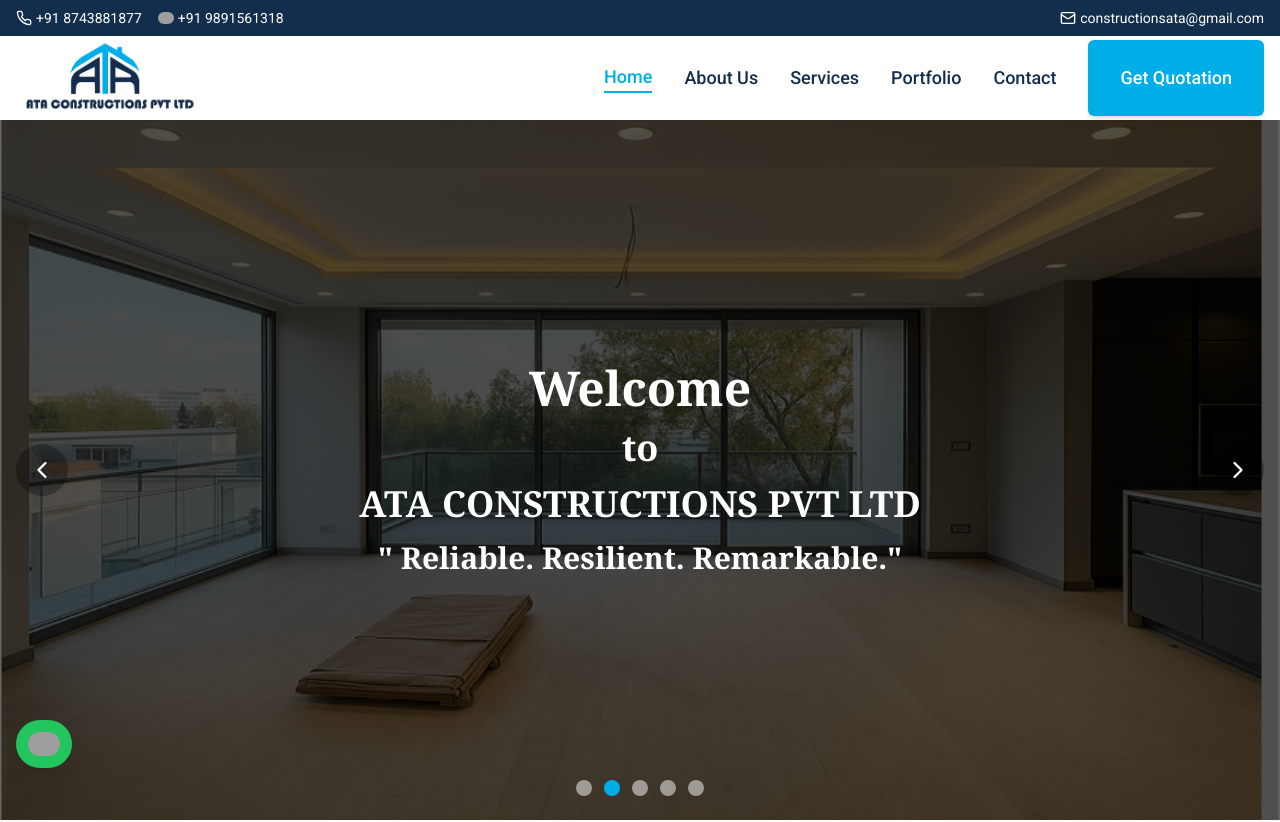
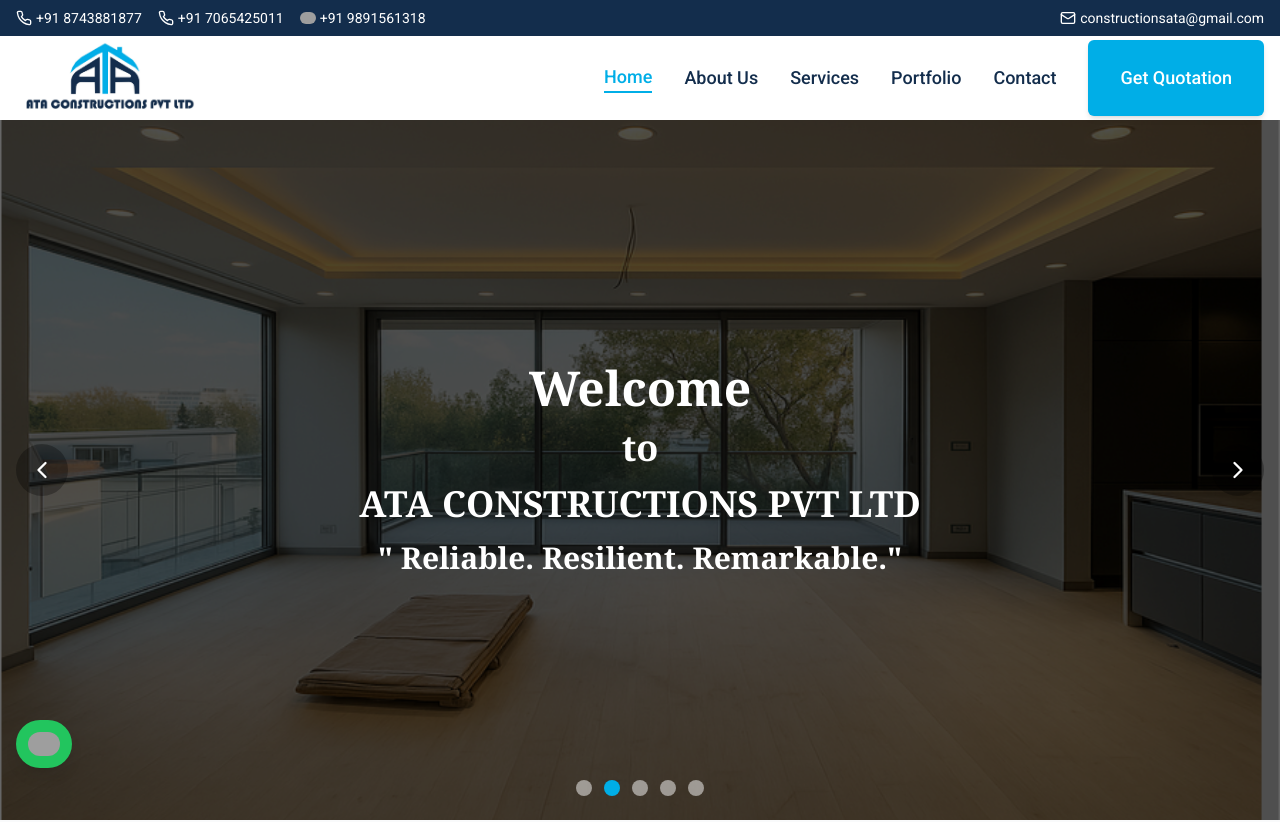
Before and after one commit to punyam01/ATA-Construction, a Next.js app: page / in a window 1280 px wide. Shown: the top 822 px of the page. Built offline with nearby package versions, Linux system fonts and the light colour scheme; grey boxes are pictures that could not be loaded.

Commit message:
Update navbar.tsx

```diff
--- a/components/navbar.tsx
+++ b/components/navbar.tsx
@@ -38,6 +38,10 @@ const Navbar = () => {
             <a href="tel:+918743881877" className="flex items-center text-sm hover:text-[#00aee7] transition-colors">
               <Phone className="h-4 w-4 mr-1" />
               +91 8743881877
+            </a>
+             <a href="tel:+917065425011" className="flex items-center text-sm hover:text-[#00aee7] transition-colors">
+              <Phone className="h-4 w-4 mr-1" />
+              +91 7065425011
             </a>
             <a
               href="https://wa.me/919891561318"
```
